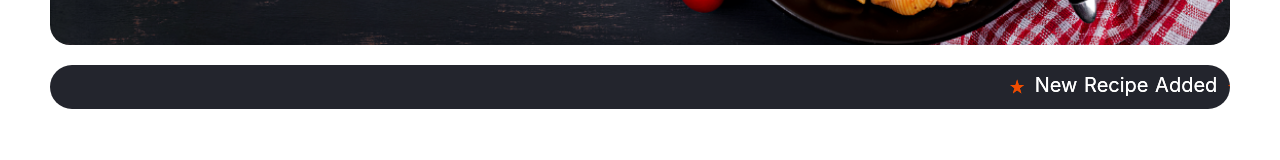
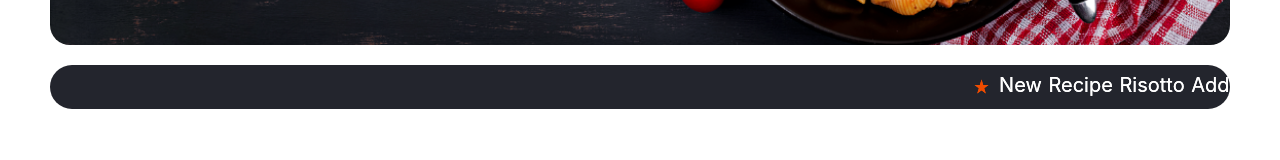
Before and after one commit to ekas/project-taads, a Nuxt app in the folder frontend/: page / in a window 1280 px wide. Shown: the part 429-589 px from the top of the page. Built offline with nearby package versions, Linux system fonts and the light colour scheme.

Commit message:
News ticker updated

```diff
--- a/frontend/pages/index.vue
+++ b/frontend/pages/index.vue
@@ -11,35 +11,28 @@
             width="15"
             height="15"
           />
-          <p>New Recipe Added</p>
+          <p>New Recipe Risotto Added from Italy</p>
           <img
             src="~/assets/star.svg"
             class="newsStripStart"
             width="15"
             height="15"
           />
-          <p>New Recipe Added</p>
+          <p>New User Added from Italy</p>
           <img
             src="~/assets/star.svg"
             class="newsStripStart"
             width="15"
             height="15"
           />
-          <p>New Recipe Added</p>
+          <p>New Recipe Maslenitca Added from Russia</p>
           <img
             src="~/assets/star.svg"
             class="newsStripStart"
             width="15"
             height="15"
           />
-          <p>New Recipe Added</p>
-          <img
-            src="~/assets/star.svg"
-            class="newsStripStart"
-            width="15"
-            height="15"
-          />
-          <p>New Recipe Added</p>
+          <p>New User Added from Russia</p>
           <img
             src="~/assets/star.svg"
             class="newsStripStart"
@@ -56,35 +49,28 @@
             width="15"
             height="15"
           />
-          <p>New Recipe Added</p>
+          <p>New Recipe Risotto Added from Italy</p>
           <img
             src="~/assets/star.svg"
             class="newsStripStart"
             width="15"
             height="15"
           />
-          <p>New Recipe Added</p>
+          <p>New User Added from Italy</p>
           <img
             src="~/assets/star.svg"
             class="newsStripStart"
             width="15"
             height="15"
           />
-          <p>New Recipe Added</p>
+          <p>New Recipe Maslenitca Added from Russia</p>
           <img
             src="~/assets/star.svg"
             class="newsStripStart"
             width="15"
             height="15"
           />
-          <p>New Recipe Added</p>
-          <img
-            src="~/assets/star.svg"
-            class="newsStripStart"
-            width="15"
-            height="15"
-          />
-          <p>New Recipe Added</p>
+          <p>New User Added from Russia</p>
           <img
             src="~/assets/star.svg"
             class="newsStripStart"
```
